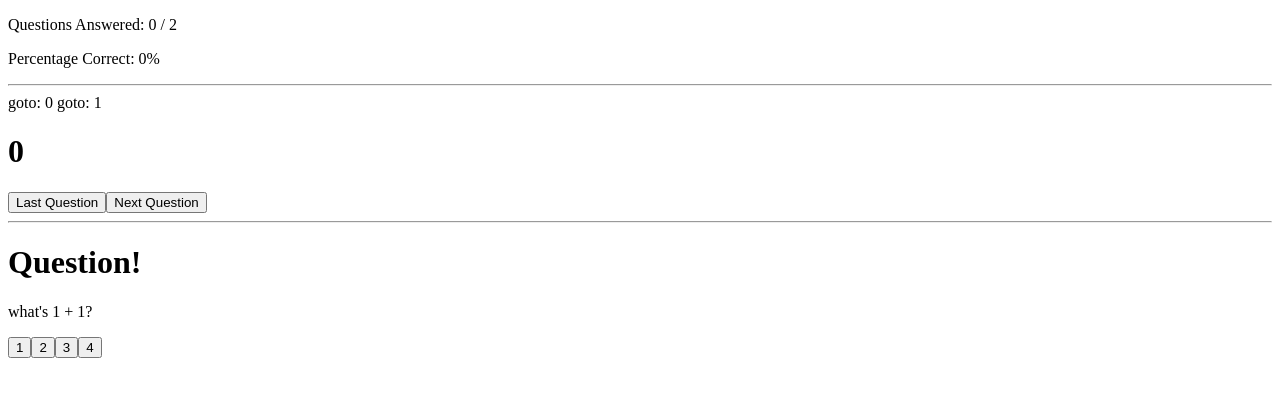
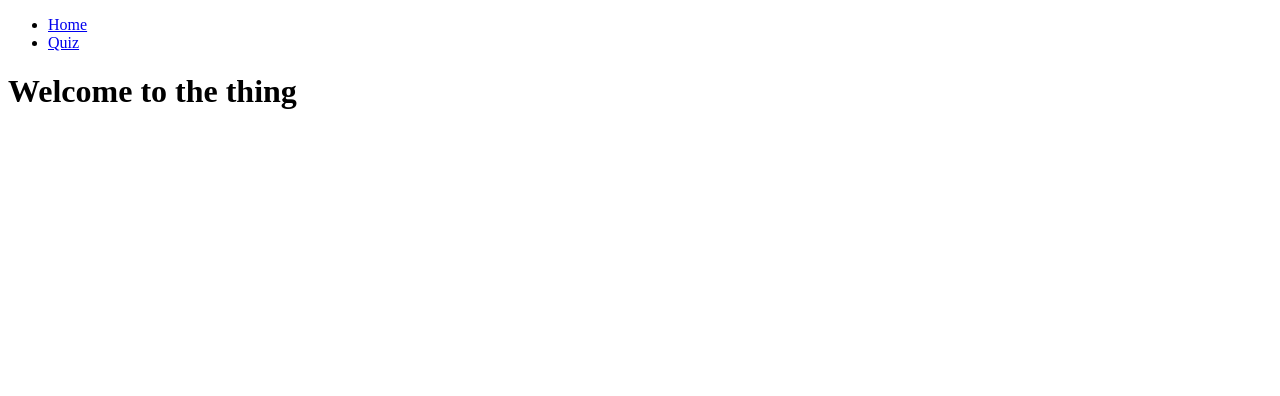
Before and after one commit to matt-oconnell/vue-quiz, a Vue app: page / in a window 1280 px wide. Shown: the top 396 px of the page. Built offline with nearby package versions, Linux system fonts and the light colour scheme.

Commit message:
add router

```diff
--- a/package.json
+++ b/package.json
@@ -14,6 +14,7 @@
   },
   "dependencies": {
     "vue": "^2.1.0",
+    "vue-router": "^2.0.3",
     "vuex": "^2.0.0"
   },
   "devDependencies": {
--- a/src/components/Navigation.vue
+++ b/src/components/Navigation.vue
@@ -1,7 +1,7 @@
 <template>
   <div>
     <div>
-      <a class="question" v-for="(question, i) in $store.state.questions" @click="gotoQuestion(i)">
+      <a class="question" v-for="(_, i) in questions" @click="gotoQuestion(i)">
         goto: {{i}}
       </a>
     </div>
@@ -15,6 +15,11 @@
 import { mapActions } from 'vuex';
 
 export default {
+  computed: {
+    questions() {
+      return this.$store.state.questions;
+    }
+  },
   methods: mapActions([
     'gotoQuestion',
     'nextQuestion',
--- a/src/components/Question.vue
+++ b/src/components/Question.vue
@@ -1,30 +1,35 @@
 <template>
   <div>
     <h1>Question!</h1>
-    <p>{{$store.state.question.question}}</p>
-    <div class="answers">
-      <button type="button"
-        v-for="(answer, i) in $store.state.question.answers"
-        :disabled="$store.state.question.answered"
-        @click="submitAnswer(i)"
-      >
-        {{answer}}
-      </button>
+    <p>{{question}}</p>
+    <div>
+      <div v-for="(answer, i) in answers">
+        <button type="button" :disabled="answered" @click="submitAnswer(i)">
+          {{answer}}
+        </button>
+      </div>
     </div>
-    <p>
-      <em v-if="$store.state.question.answered">
-        {{$store.state.question.explanation}}
-      </em>
+    <p v-if="answered">
+      {{explanation}}
     </p>
-    <p><strong v-if="$store.state.answerStatus === 'correct'">Correct!</strong></p>
-    <p><strong v-if="$store.state.answerStatus === 'incorrect'">Wrong!</strong></p>
+    <p><strong v-if="answerStatus === 'correct'">Correct!</strong></p>
+    <p><strong v-if="answerStatus === 'incorrect'">Wrong!</strong></p>
   </div>
 </template>
 
 <script>
-import { mapActions } from 'vuex';
+import { mapActions, mapState } from 'vuex';
 
 export default {
+  computed: {
+    ...mapState({
+      answers: s => s.question.answers,
+      answered: s => s.question.answered,
+      answerStatus: s => s.answerStatus,
+      explanation: s => s.question.explanation,
+      question: s => s.question.question
+    })
+  },
   methods: mapActions([
     'submitAnswer',
   ]),
--- a/src/main.js
+++ b/src/main.js
@@ -1,11 +1,31 @@
 import Vue from 'vue';
+import VueRouter from 'vue-router';
+import QuizView from './views/QuizView';
+import HomeView from './views/HomeView';
 import store from './store/store';
-import App from './App';
 
-/* eslint-disable no-new */
+Vue.use(VueRouter);
+
+const router = new VueRouter({
+  mode: 'history',
+  base: __dirname,
+  routes: [
+    { path: '/', component: HomeView },
+    { path: '/quiz', component: QuizView },
+    { path: '*', redirect: '/' }
+  ]
+});
+
 new Vue({
-  store, // inject store to all children
-  el: 'div',
-  template: '<App/>',
-  components: { App },
-});
+  store,
+  router,
+  template: `
+    <div id="app">
+      <ul>
+        <li><router-link to="/">Home</router-link></li>
+        <li><router-link to="/quiz">Quiz</router-link></li>
+      </ul>
+      <router-view class="view"></router-view>
+    </div>
+  `
+}).$mount('div');
--- /dev/null
+++ b/src/views/HomeView.vue
@@ -0,0 +1,7 @@
+<template>
+  <h1>Welcome to the thing</h1>
+</template>
+
+<script>
+export default {};
+</script>
--- a/src/App.vue
+++ b/src/views/QuizView.vue
@@ -1,11 +1,11 @@
 <template>
-  <div id="app">
+  <div>
     <quiz></quiz>
   </div>
 </template>
 
 <script>
-import Quiz from './components/Quiz';
+import Quiz from './../components/Quiz';
 
 export default {
   components: {
```
Also changed, not shown: src/store/store.js (+4 -4 lines), .eslintrc.js.
